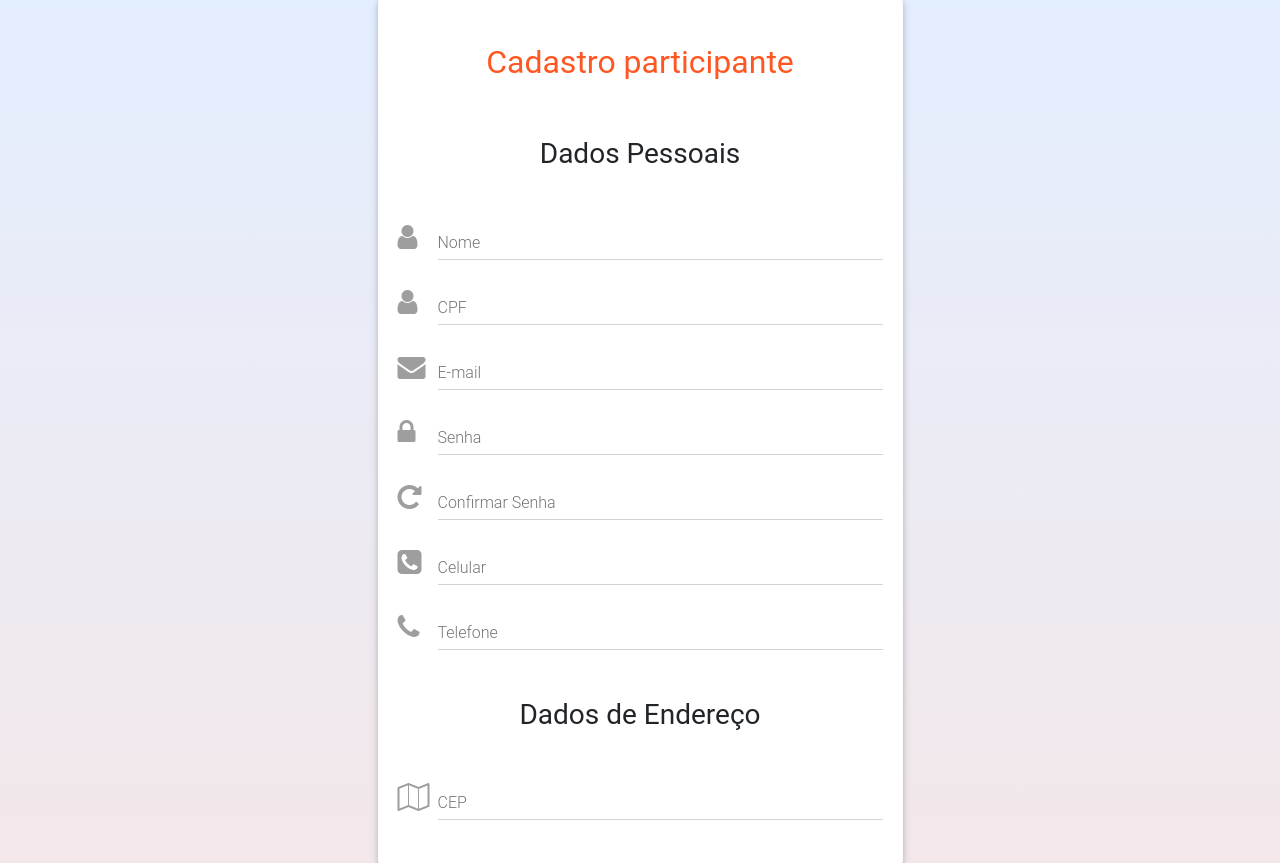
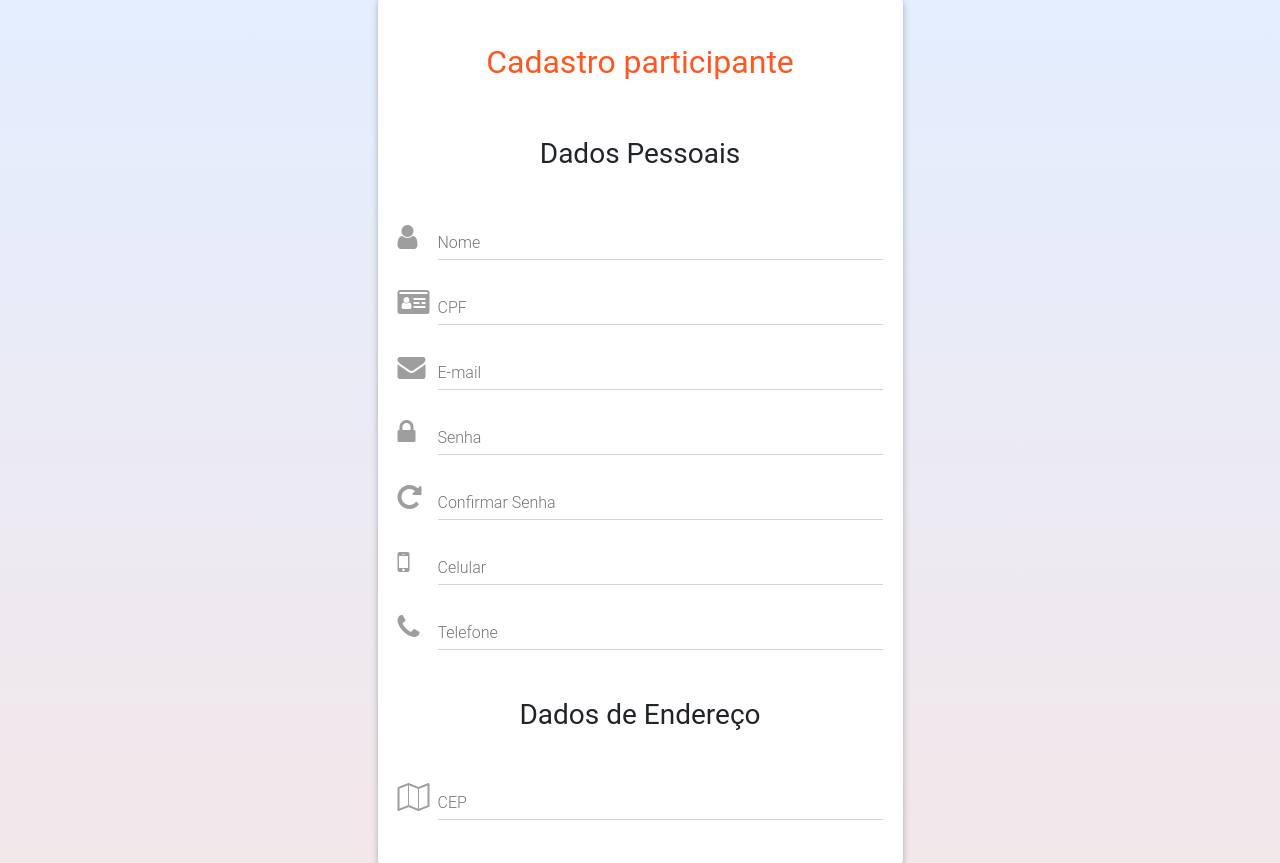
Before and after one commit to ejcompprojects/congresso, a CodeIgniter app: page /congresso/ in a window 1280 px wide. Shown: the part 25-888 px from the top of the page. Run offline with CodeIgniter, Linux system fonts and the light colour scheme; some libraries are stand-ins or nearby versions.

Commit message:
Alteração de alguns ícones no formulário de inscrição
Adequação de alguns ícones

```diff
--- a/application/views/index.php
+++ b/application/views/index.php
@@ -32,7 +32,7 @@
                                 </div>
 
                                 <div class="md-form">
-                                    <i class="fa fa-user prefix grey-text"></i>
+                                    <i class="fa fa-id-card prefix grey-text"></i>
                                     <input type="text" id="cpf" name="cpf" class="form-control" required="true" minlength="2" maxlength="15">
                                     <label for="orangeForm-name3">CPF</label>
                                 </div>
@@ -56,7 +56,7 @@
                                 </div>
 
                                 <div class="md-form">
-                                    <i class="fa fa-phone-square prefix grey-text"></i>
+                                    <i class="fa fa-mobile prefix grey-text"></i>
                                     <input type="text" id="celular" name="celular" class="form-control" required="true" maxlength="15">
                                     <label for="orangeForm-pass3">Celular</label>
                                 </div>
@@ -95,7 +95,7 @@
                                         <input type="text" id="cidade" name="cidade" class="form-control" required="true" minlength="1" maxlength="100">
                                         <label for="orangeForm-pass3">Cidade</label>
                                     </div>
-                                    <select class="form-control" id="estado" name="estado" disabled>
+                                    <select class="form-control" id="estado" name="estado">
                                         <option value=""></option>
                                         <option value="AC">Acre</option>
                                         <option value="AL">Alagoas</option>
```
